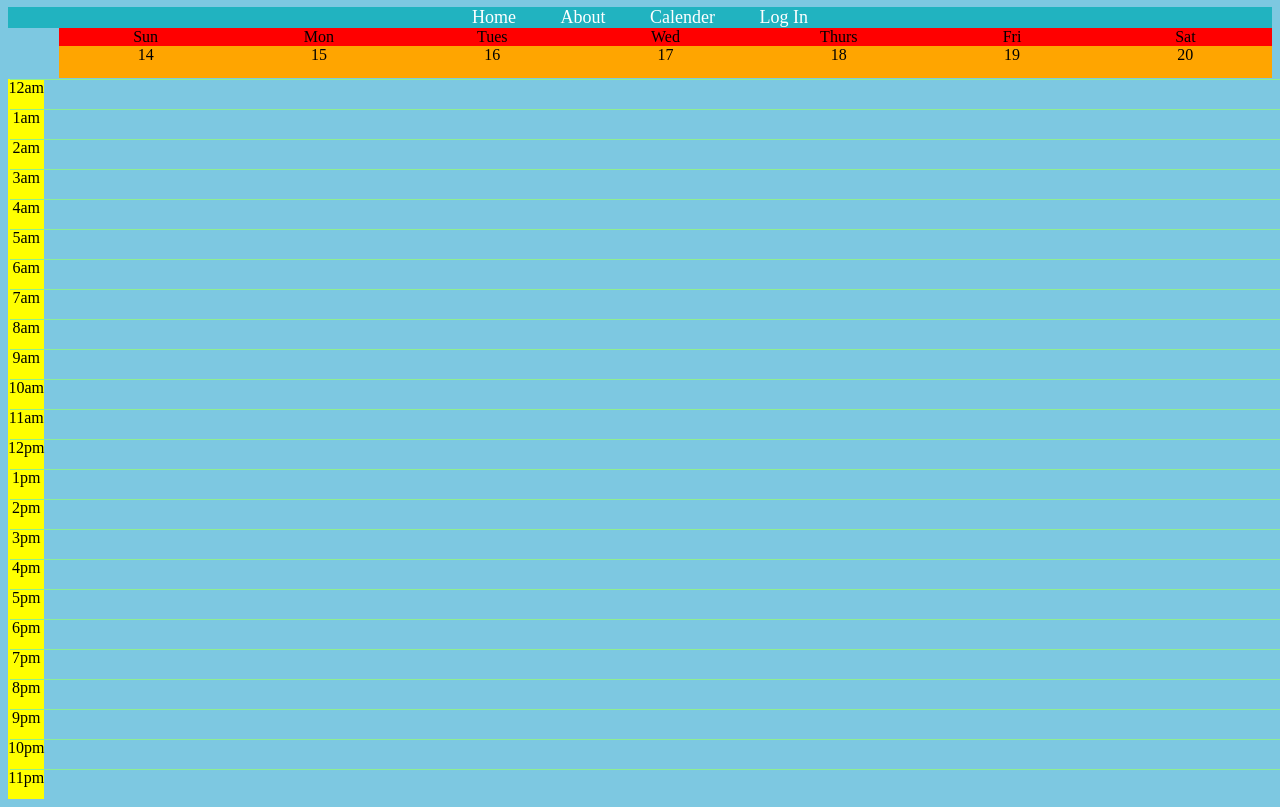
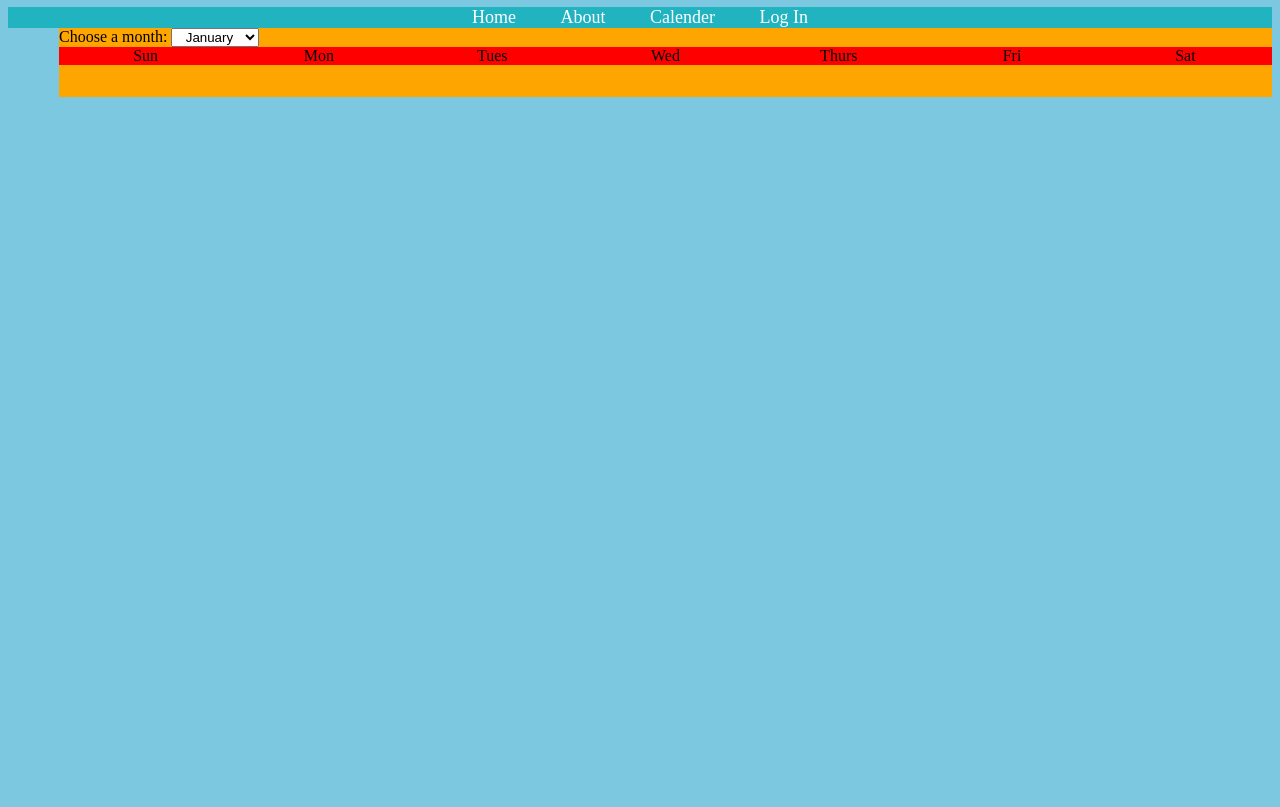
Before and after one commit to Bhavooa/TeamCalander, a plain HTML site: page Calender.html in a window 1280 px wide. Shown: the part 73-880 px from the top of the page. After the commit the page ends 800 px from the top, so only its background shows below. Drawn offline with Linux system fonts and the light colour scheme; a script that the page names is missing.

Commit message:
8/14- an attempt

```diff
--- /dev/null
+++ b/Calendar.js
@@ -0,0 +1,4 @@
+function setDate() {
+    var days = document.getElementById("days");
+    days.innerHTML = "test";
+}
--- a/Calender.html
+++ b/Calender.html
@@ -1,15 +1,18 @@
 <!doctype html>
 <html lang="en">
 <title>TeamCalander - Home</title>
+
 <head>
   <meta charset="utf-8">
-        <link href="General.css" rel="stylesheet"></link>
+  <link href="General.css" rel="stylesheet">
+  </link>
+  <script src="Calendar.js" rel="text/javascript" id="cal"></script>
   <script src="HomeScreen.js" rel="text/javascript"></script>
   <title>Team Calender: About</title>
 </head>
 
 <body class="background">
-        <h1 >
+  <h1>
     <a href="HomeScreen.html" class="header">Team Calender</a>
   </h1>
   <ul style="padding-left:0px" class="nav">
@@ -23,6 +26,21 @@
   <div class="calender-box">
 
     <div class="topPart">
+      <label for="months" class="month">Choose a month:</label>
+      <select class="month">
+        <option value="January" onclick="setDate()">January</option>
+        <option value="Febuary" onclick="setDate()">Febuary</option>
+        <option value="March" onclick="setDate()">March</option>
+        <option value="April" onclick="setDate()">April</option>
+        <option value="May" onclick="setDate()">May</option>
+        <option value="June" onclick="setDate()">June</option>
+        <option value="July" onclick="setDate()">July</option>
+        <option value="August" onclick="setDate()">August</option>
+        <option value="September" onclick="setDate()">September</option>
+        <option value="October" onclick="setDate()">October</option>
+        <option value="November" onclick="setDate()">November</option>
+        <option value="December" onclick="setDate()">December</option>
+      </select>
       <ul class="weekdays">
         <li>Sun</li>
         <li>Mon</li>
@@ -32,18 +50,12 @@
         <li>Fri</li>
         <li>Sat</li>
       </ul>
-                <ul class="days">
-                    <li>14</li>
-                    <li>15</li>
-                    <li>16</li>
-                    <li>17</li>
-                    <li>18</li>
-                    <li>19</li>
-                    <li>20</li>
+      <ul class="days" id="days">
+
       </ul>
     </div>
 
-            <div class="timeSlot-section">
+    <!--             <div class="timeSlot-section">
                 <ul class="timeSlots">
                     <li>12am</li>
                     <li>1am</li>
@@ -70,7 +82,7 @@
                     <li>10pm</li>
                     <li>11pm</li>
                 </ul>
-            </div>
+            </div> -->
 
     <div class="eventContainer">
 
@@ -78,4 +90,5 @@
 
   </div>
 </body>
+
 </html>
--- a/General.css
+++ b/General.css
@@ -92,3 +92,7 @@ ul{
   background: lightgreen;
   z-index: 1;
 }
+
+.month{
+  text-align: center;
+}
--- a/style.css
+++ /dev/null
@@ -1,4 +0,0 @@
-html, body {
-  height: 100%;
-  width: 100%;
-}
```
Also changed, not shown: calender.txt (added), script.js (deleted). Lines whose indentation alone changed are shown as unchanged.
